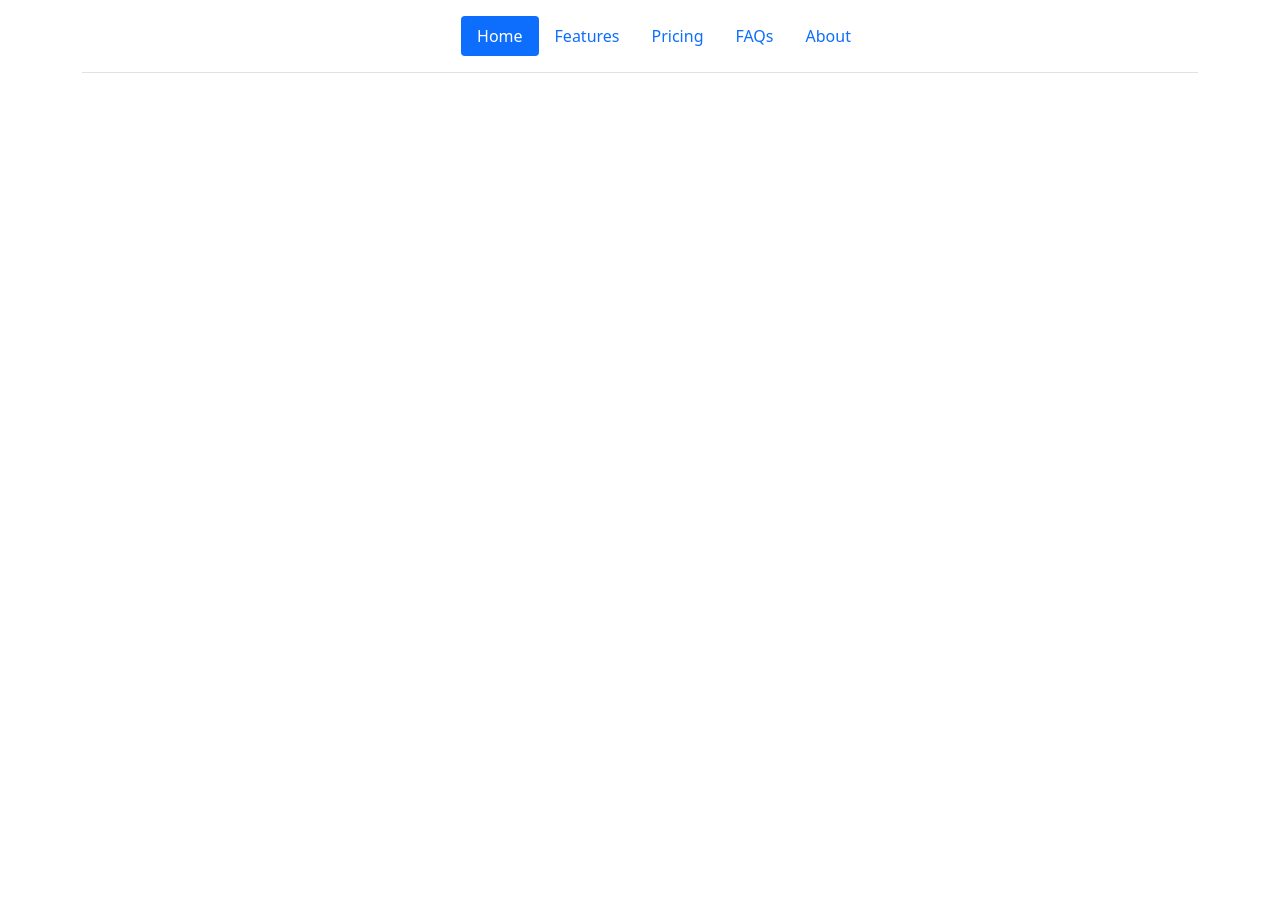
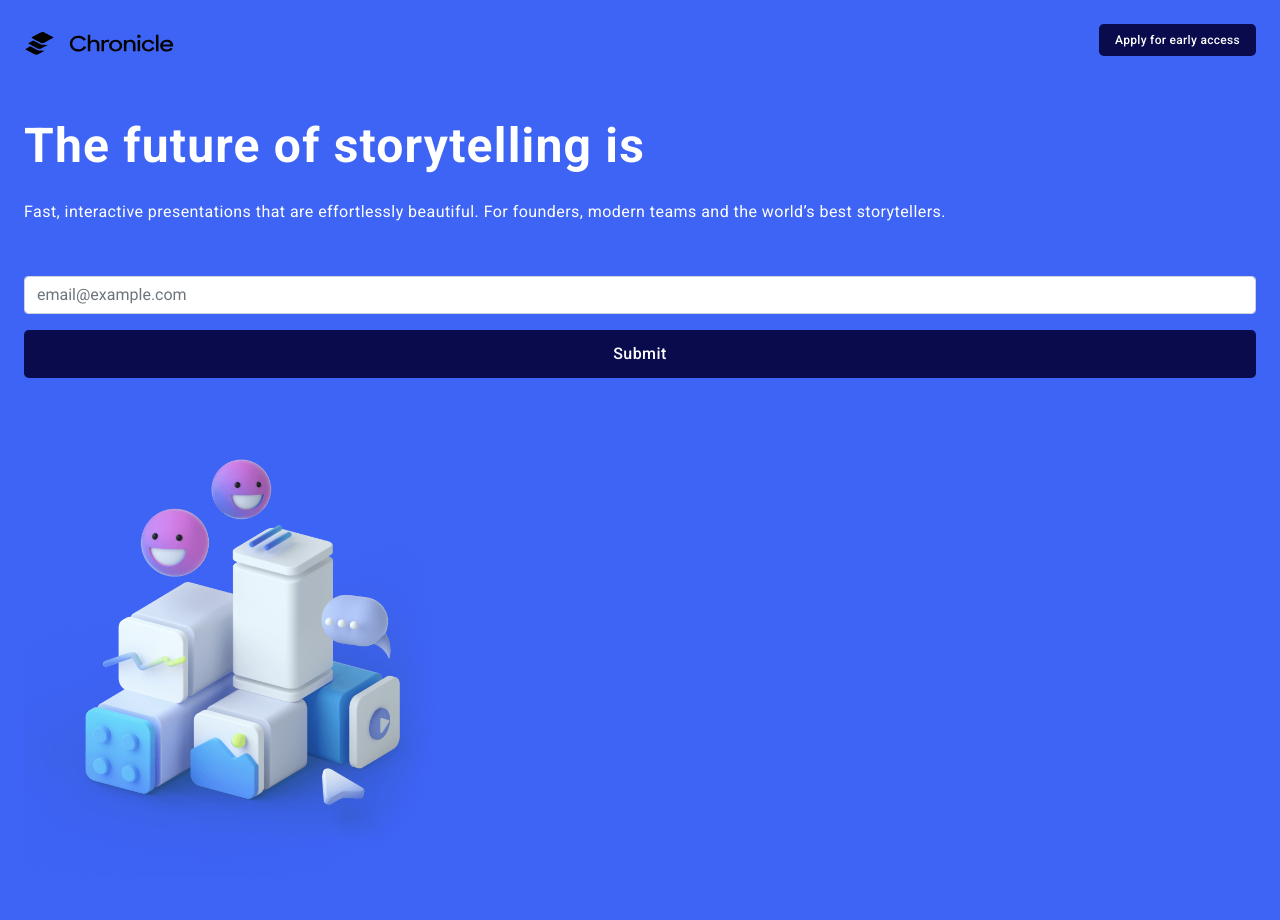
Before and after one commit to Herrius/Landing-Page-chronicle, a plain HTML site: page index.html in a window 1280 px wide. Before the commit the page ends 800 px from the top, so only its background shows below. Drawn offline with nearby package versions, Linux system fonts and the light colour scheme.

Commit message:
principal done

```diff
--- a/css/styles.css
+++ b/css/styles.css
@@ -0,0 +1,79 @@
+:root {
+    --button-line-height:16px;
+    --button-letter-spacing:0.3px;
+    --button-bold:500;
+    --title-line-height:52px;
+    --title-letter-spacing:1.2px;
+    --tittle-bold:700;
+    --text-line-height:32px;
+    --text-letter-spacing:0.45px;
+    /* text in mobile */
+    --normal:0.75rem;
+    --title-size:3rem;
+    --text-size:1rem;
+
+
+
+    --text-primary:#ffffff;
+    --color-primary:#090B4C;
+    --color-primary-alt:#121583;
+    --color-secundary:#111646;
+    --color-thirdary:#3E64F6; /*la opacidad al 40% para botons*/
+    --color-background:#FAFAFF;
+}
+*,*::after,*::before{
+    box-sizing: border-box;
+    margin: 0;
+    padding: 0;
+}
+html,body {
+    font-family: 'Roboto', sans-serif;
+    min-height: 100vh;
+    background-color: var(--color-thirdary); /*show blank space*/
+}
+main{
+    margin-top: 7.5rem;
+}
+/* header */
+.logo{
+    height: 2em;
+}
+
+.btn-chronicle{
+    min-height: 2em;
+    padding: 0.5rem 1rem;
+    font-size: var(--normal);
+    background-color: var(--color-primary);
+    border: none;
+    font-family: 'Roboto';
+    font-weight: var(--button-bold);
+    line-height: var(--button-line-height);
+    letter-spacing: var(--button-letter-spacing);
+}
+.btn-chronicle:hover{
+    background-color: var(--color-primary-alt);
+}
+.principal{
+    background-color: var(--color-thirdary);
+}
+/* first module */
+.title{
+    font-size: var(--title-size);
+    font-family: 'Roboto';
+    font-weight: var(--tittle-bold);
+    line-height: var(--title-line-height);
+    letter-spacing: var(--title-letter-spacing);
+    color: var(--text-primary);
+}
+.p-primary{
+    font-size: var(--text-size);
+    font-family: 'Roboto';
+    line-height: var(--text-line-height);
+    letter-spacing: var(--text-letter-spacing);
+    color: var(--text-primary);
+}
+
+.principal-img img{
+    width: 435px;
+    object-fit: contain;
+}
--- a/index.html
+++ b/index.html
@@ -1,28 +1,58 @@
 <!DOCTYPE html>
-<html lang="en">
+<html lang="es">
+
 <head>
-    <meta charset="UTF-8">
-    <meta http-equiv="X-UA-Compatible" content="IE=edge">
-    <meta name="viewport" content="width=device-width, initial-scale=1.0">
-    <!-- CSS only -->
-    <link href="https://cdn.jsdelivr.net/npm/bootstrap@5.1.3/dist/css/bootstrap.min.css" rel="stylesheet" integrity="sha384-1BmE4kWBq78iYhFldvKuhfTAU6auU8tT94WrHftjDbrCEXSU1oBoqyl2QvZ6jIW3" crossorigin="anonymous">
-    <link rel="stylesheet" href="css/style.css">
-    <title>Document</title>
+  <meta charset="UTF-8">
+  <meta http-equiv="X-UA-Compatible" content="IE=edge">
+  <meta name="viewport" content="width=device-width, initial-scale=1.0">
+  <!-- CSS only -->
+  <link rel="stylesheet" href="https://necolas.github.io/normalize.css/8.0.1/normalize.css">
+  <link href="https://cdn.jsdelivr.net/npm/bootstrap@5.1.3/dist/css/bootstrap.min.css" rel="stylesheet"
+    integrity="sha384-1BmE4kWBq78iYhFldvKuhfTAU6auU8tT94WrHftjDbrCEXSU1oBoqyl2QvZ6jIW3" crossorigin="anonymous">
+  <link rel="preconnect" href="https://fonts.googleapis.com">
+  <link rel="preconnect" href="https://fonts.gstatic.com" crossorigin>
+  <link href="https://fonts.googleapis.com/css2?family=Roboto:wght@300;400;500;700&display=swap" rel="stylesheet">
+  <link rel="stylesheet" href="css\styles.css">
+  <title>Document</title>
 </head>
+
 <body>
-    <div class="container">
-        <header class="d-flex flex-wrap justify-content-center py-3 mb-4 border-bottom">
-          <svg class="bi me-2" width="40" height="32" xmlns=""></svg>
+  <header class="px-4 fixed-top">
+    <div class="d-flex flex-wrap justify-content-between pt-4 py-3 mb-4">
+      <?xml version="1.0" standalone="no"?>
+      <svg version="1.1" xmlns="http://www.w3.org/2000/svg" xmlns:xlink="http://www.w3.org/1999/xlink" class="logo"
+        viewBox="0 0 300 64">
+        <image href="css\assets\logo.svg" />
+      </svg>
+      <button class="btn btn-primary rounded-3 btn-chronicle">
+        Apply for early access
+      </button>
+    </div>
+  </header>
+  <main>
+    <div class="principal px-4">
+      <div>
+        <h1 class="title">The future of storytelling is
+        </h1>
+        <p class="p-primary mt-4">Fast, interactive presentations that are effortlessly beautiful. For founders, modern
+          teams and the world’s best storytellers.</p>
+        <form action="" class="mt-5">
+          <input type="email" placeholder="email@example.com" class="form-control">
+          <input type="submit" class="form-control btn btn-primary rounded-3 btn-chronicle p-primary mt-3">
+        </form>
+      </div>
+      <div class="principal-img">
+        <img src="css\assets\presentation0.png" alt="">
+      </div>
+    </div>
+    <div class="feature">
+      <div class="feature-1">
+        <h1 class="title"></h1>
+        <p class="p-primary"></p>
+      </div>
+      <div class="principal-img"><img src="" alt=""></div>
+    </div>
+  </main>
+</body>
 
-
-          <ul class="nav nav-pills">
-            <li class="nav-item"><a href="#" class="nav-link active" aria-current="page">Home</a></li>
-            <li class="nav-item"><a href="#" class="nav-link">Features</a></li>
-            <li class="nav-item"><a href="#" class="nav-link">Pricing</a></li>
-            <li class="nav-item"><a href="#" class="nav-link">FAQs</a></li>
-            <li class="nav-item"><a href="#" class="nav-link">About</a></li>
-          </ul>
-        </header>
-      </div>
-</body>
 </html>
```
